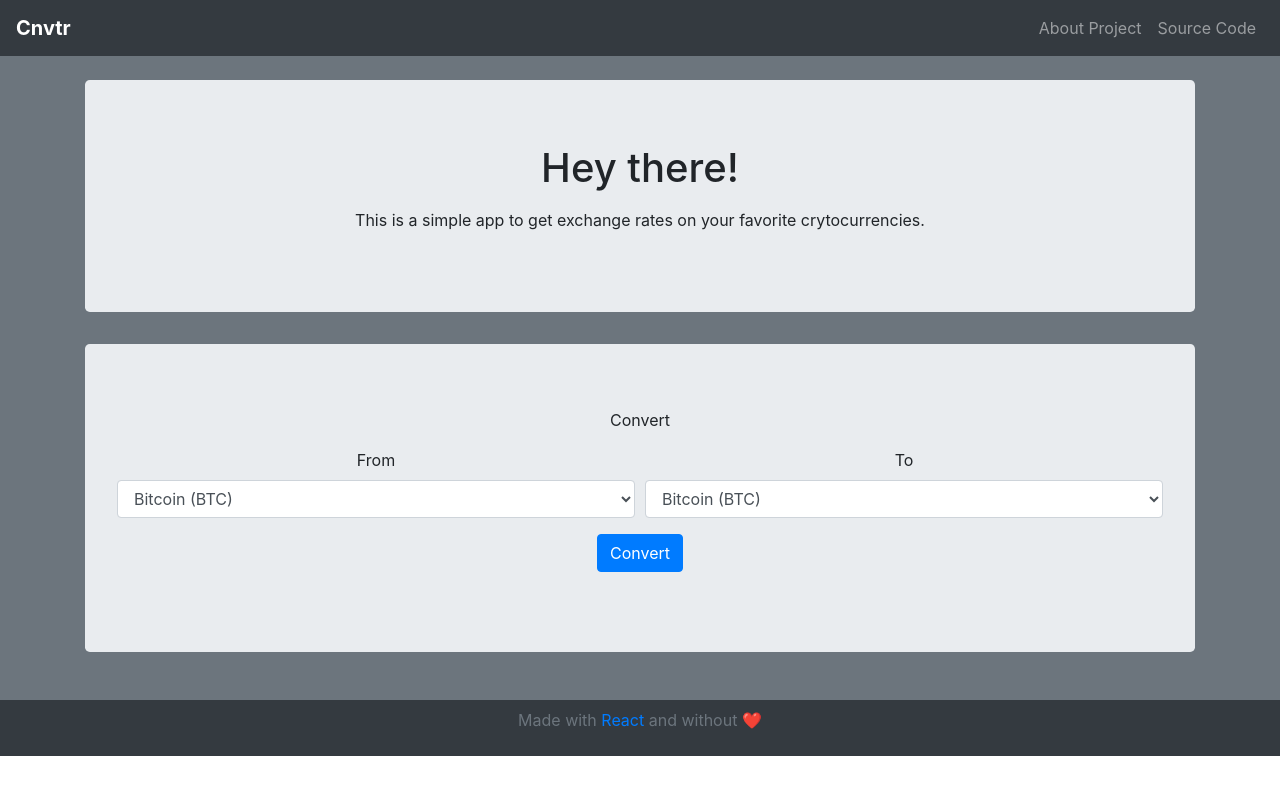
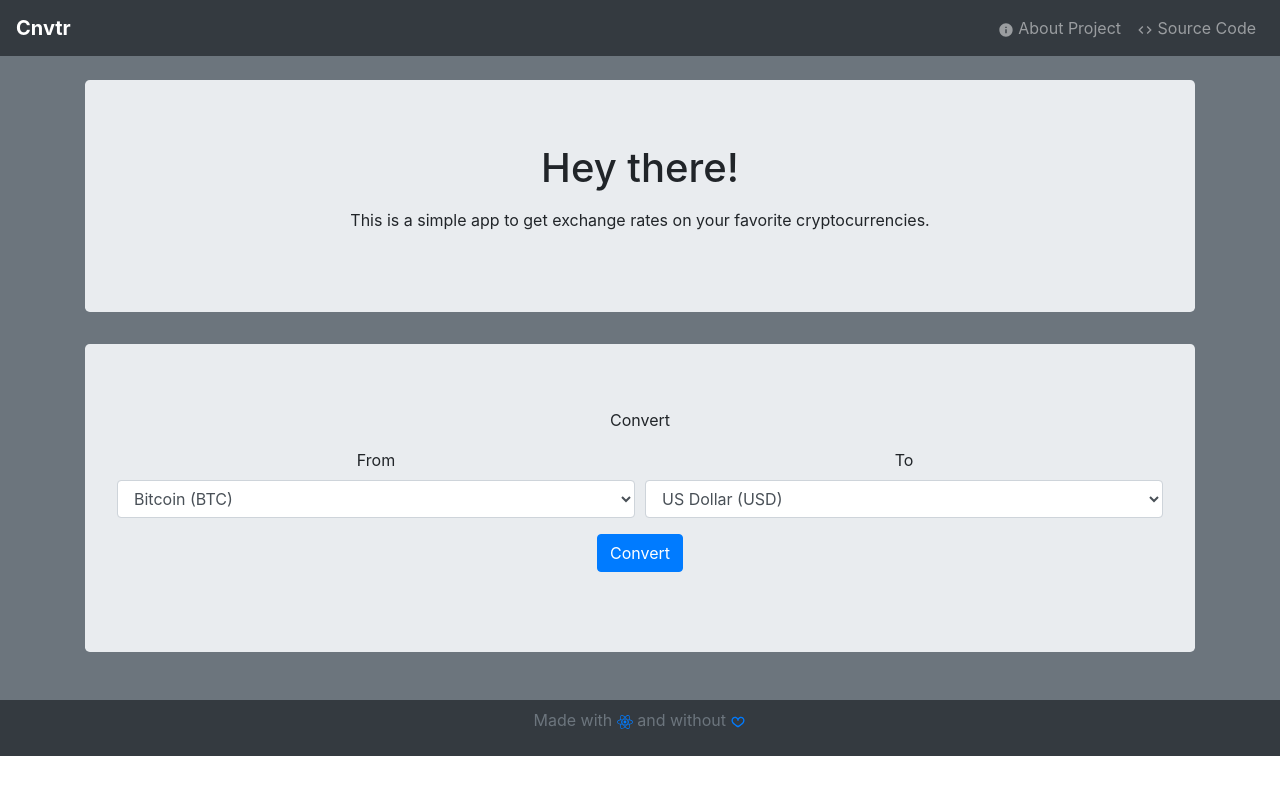
Before and after one commit to nurako/Cnvrtr, a React (Create React App) app: page / in a window 1280 px wide. Shown: the top 794 px of the page. Built offline with nearby package versions, Linux system fonts and the light colour scheme.

Commit message:
Minor fixes and cosmetic changes

```diff
--- a/package.json
+++ b/package.json
@@ -8,6 +8,7 @@
     "react": "^16.10.1",
     "react-bootstrap": "^1.0.0-beta.12",
     "react-dom": "^16.10.1",
+    "react-icons": "^3.7.0",
     "react-scripts": "3.1.2"
   },
   "scripts": {
--- a/src/App.js
+++ b/src/App.js
@@ -4,7 +4,12 @@ import HeaderContent from './Components/HeaderContent';
 import MainContent from './Components/MainContent';
 import FooterBar from './Components/FooterBar';
 
-function App() {
+class App extends React.Component {
+  componentDidMount() {
+    document.getElementById("Select1").value = "BTC";
+    document.getElementById("Select2").value = "USD";
+  }
+  render() {
     return (
       <div className="bg-secondary">
         <NavigationBar />
@@ -14,5 +19,6 @@ function App() {
       </div>
     );
   }
+}
 
 export default App;
--- a/src/Components/FooterBar.js
+++ b/src/Components/FooterBar.js
@@ -1,10 +1,12 @@
 import React from 'react';
 import NavBar from 'react-bootstrap/Navbar';
+import {TiHeartOutline} from "react-icons/ti";
+import { FaReact } from "react-icons/fa";
 
 function FooterBar() {
     return (
         <NavBar expand="lg" bg="dark" variant="dark" sticky="bottom">
-            <p className="mx-auto align-middle text-muted">Made with <a href="https://reactjs.org/">React</a> and without <span role="img" aria-label="heart">❤️</span></p>
+            <p className="mx-auto align-middle text-muted">Made with <a href="https://reactjs.org/" target="_blank" rel="noopener noreferrer"><FaReact /></a> and without <a href="https://www.youtube.com/watch?v=3rzgrP7VA_Q" target="_blank" rel="noopener noreferrer"><TiHeartOutline /></a></p>
         </NavBar>
     );
 }
--- a/src/Components/HeaderContent.js
+++ b/src/Components/HeaderContent.js
@@ -8,7 +8,7 @@ function MainContent() {
             <Jumbotron className="text-center">
                 <h1>Hey there!</h1>
                 <p className="mt-3">
-                    This is a simple app to get exchange rates on your favorite crytocurrencies.
+                    This is a simple app to get exchange rates on your favorite cryptocurrencies.
                 </p>
             </Jumbotron>
         </Container>
--- a/src/Components/NavigationBar.js
+++ b/src/Components/NavigationBar.js
@@ -3,6 +3,8 @@ import NavBar from 'react-bootstrap/Navbar';
 import Nav from 'react-bootstrap/Nav';
 import Modal from 'react-bootstrap/Modal';
 import Button from 'react-bootstrap/Button';
+import {MdInfo, MdCode} from "react-icons/md";
+import { FaReact } from "react-icons/fa";
 
 function NavigationBar() {
     const [showModal, setModal] = useState(false);
@@ -15,7 +17,7 @@ function NavigationBar() {
                     </Modal.Title>
                 </Modal.Header>
                 <Modal.Body>
-                    <p><strong>Cnvtr</strong> is a simple project created using <a href="https://reactjs.org/">React</a> during my spare time.</p>
+                    <p><strong>Cnvtr</strong> is a simple project created using <a href="https://reactjs.org/" target="_blank" rel="noopener noreferrer">React<FaReact /></a> during my spare time.</p>
                 </Modal.Body>
                 <Modal.Footer>
                     <Button onClick={() => setModal(false)}>Close</Button>
@@ -24,8 +26,8 @@ function NavigationBar() {
             <NavBar expand="lg" bg="dark" variant="dark" sticky="top">
                 <NavBar.Brand><strong>Cnvtr</strong></NavBar.Brand>
                 <Nav className="ml-auto">
-                    <Nav.Link onClick={() => setModal(true)} href="">About Project</Nav.Link>
-                    <Nav.Link href="https://github.com/nurako/Cnvtr">Source Code</Nav.Link>
+                    <Nav.Link onClick={() => setModal(true)} href=""><MdInfo /> About Project</Nav.Link>
+                    <Nav.Link href="https://github.com/nurako/Cnvtr" target="_blank" rel="noopener noreferrer"><MdCode /> Source Code</Nav.Link>
                 </Nav>
             </NavBar>
         </>
--- a/src/Components/Selection.js
+++ b/src/Components/Selection.js
@@ -16,7 +16,7 @@ function Selection() {
                 <option value="USD">US Dollar (USD)</option>
             </optgroup>
             <optgroup label="Popular currencies">
-                <option value="BTC" selected="selected">Bitcoin (BTC)</option>
+                <option value="BTC">Bitcoin (BTC)</option>
                 <option value="BCH">Bitcoin Cash (BCH)</option>
                 <option value="BSV">Bitcoin SV (BSV)</option>
                 <option value="DOGE">Dogecoin (DOGE)</option>
@@ -26,7 +26,6 @@ function Selection() {
                 <option value="XMR">Monero (XMR)</option>
             </optgroup>
             <optgroup label="Other currencies">
-                <option value="007">007 (007)</option>
                 <option value="1337">1337 (1337)</option>
                 <option value="1ST">1ST (1ST)</option>
                 <option value="20B">20B (20B)</option>
```
Also changed, not shown: 1 other file (tests, documents, lock files or other folders). Lines whose indentation alone changed are shown as unchanged.
